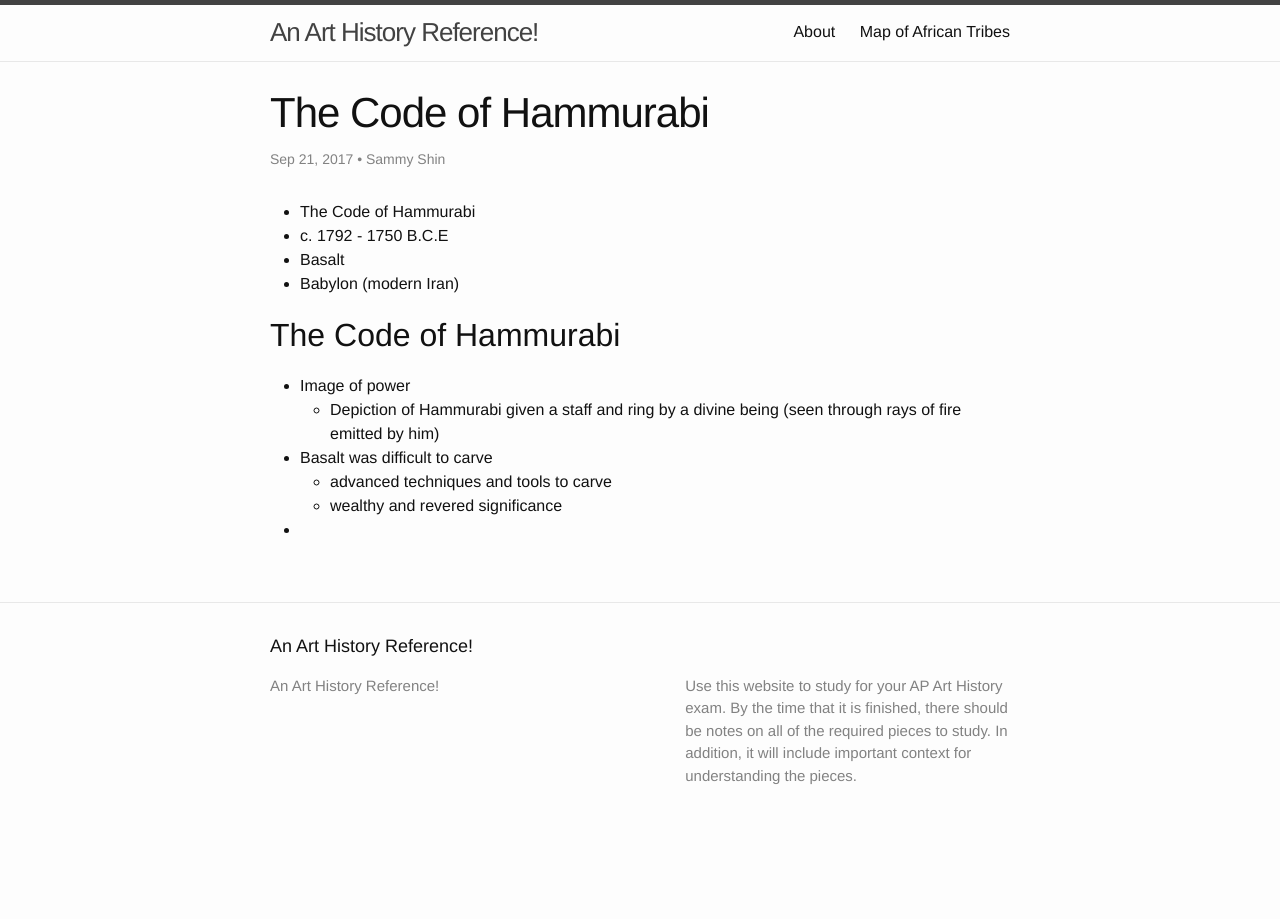
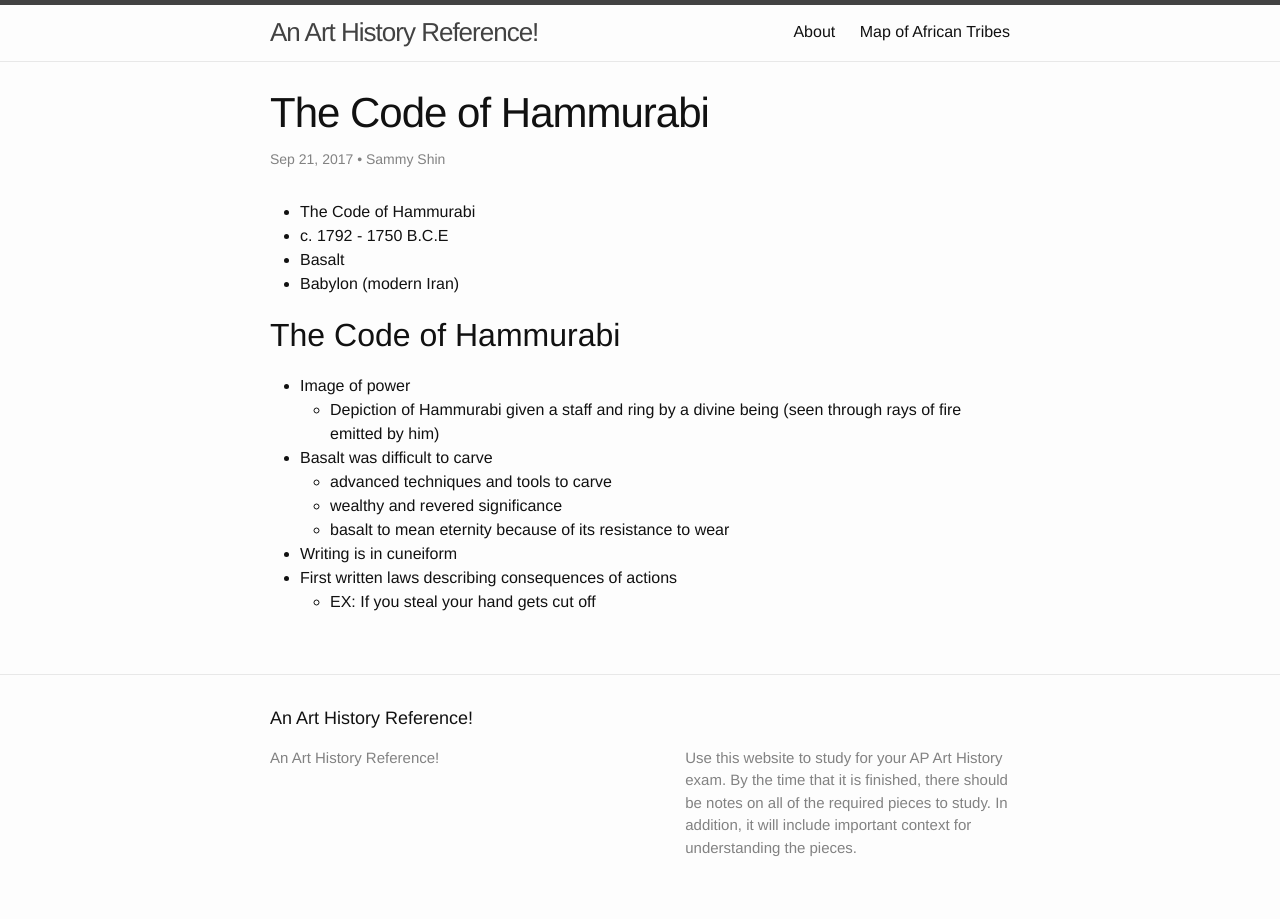
Before and after one commit to mbhs-arth/mbhs-arth.github.io, a Jekyll site: the page built from _posts/2017-09-22-code-of-hammurabi.md, in a window 1280 px wide. Built offline with Jekyll 4.4.1, drawn with Linux system fonts in a browser that asks for light colours.

Commit message:
added images and fixed changes

```diff
--- a/_posts/2017-09-22-code-of-hammurabi.md
+++ b/_posts/2017-09-22-code-of-hammurabi.md
@@ -16,4 +16,7 @@ author: Sammy Shin
 * Basalt was difficult to carve
   * advanced techniques and tools to carve
   * wealthy and revered significance
-*
+  * basalt to mean eternity because of its resistance to wear
+* Writing is in cuneiform
+* First written laws describing consequences of actions
+  * EX: If you steal your hand gets cut off
```
Also changed, not shown: _posts/2017-09-21-standard-of-ur.md (+4 -0 lines), _posts/2017-09-22-anthropomorphic-stele.md (+5 -0 lines), _posts/2017-09-22-lamassu.md (+6 -0 lines).
